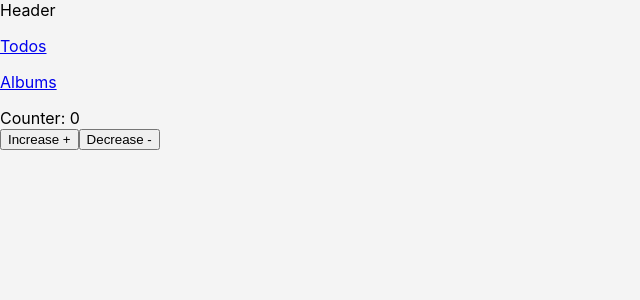
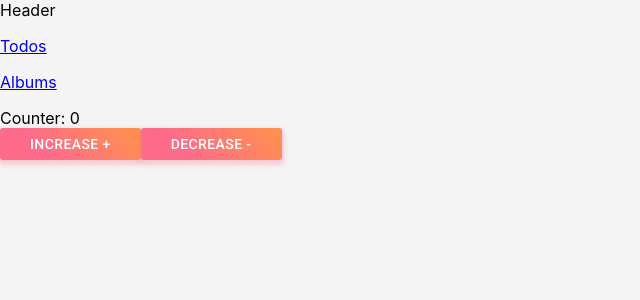
Before and after one commit to De-miles/reactjs-learning, a React (Create React App) app: page / in a window 1280 px wide. Shown: the top 300 px of the page, without its empty margins (0-640 px from the left). Built offline with nearby package versions, Linux system fonts and the light colour scheme; no server answers.

Commit message:
material styles

```diff
--- a/src/features/Counter/index.jsx
+++ b/src/features/Counter/index.jsx
@@ -2,10 +2,25 @@
 import PropTypes from 'prop-types';
 import { useDispatch, useSelector } from 'react-redux';
 import { decrease, increase } from './CounterSlice';
+import { makeStyles } from '@material-ui/core/styles';
+import Button from '@material-ui/core/Button';
+
+const useStyles = makeStyles({
+  root: {
+    background: 'linear-gradient(45deg, #FE6B8B 30%, #FF8E53 90%)',
+    border: 0,
+    borderRadius: 3,
+    boxShadow: '0 3px 5px 2px rgba(255, 105, 135, .3)',
+    color: 'white',
+    height: 32,
+    padding: '0 30px',
+  },
+});
 
 CounterFeature.propTypes = {};
 
 function CounterFeature(props) {
+  const classes = useStyles();
   const dispatch = useDispatch();
   const count = useSelector((state) => state.count);
 
@@ -23,8 +38,12 @@
     <div>
       Counter: {count}
       <div>
-        <button onClick={handleIncreaseClick}>Increase + </button>
-        <button onClick={handleDecreaseClick}>Decrease -</button>
+        <Button className={classes.root} onClick={handleIncreaseClick}>
+          Increase +{' '}
+        </Button>
+        <Button className={classes.root} onClick={handleDecreaseClick}>
+          Decrease -
+        </Button>
       </div>
     </div>
   );
```
